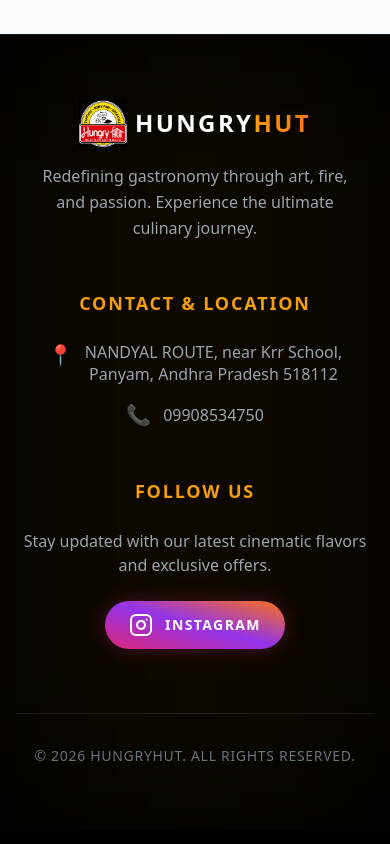
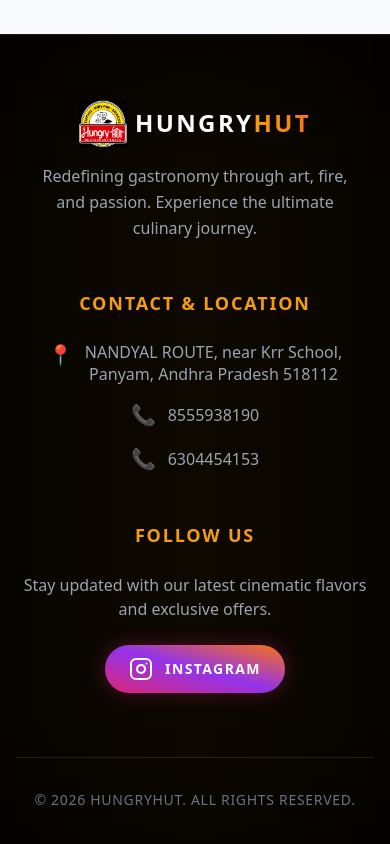
Before and after one commit to GobbarakalluSurendra/hungryhut, a React (Vite) app in the folder client/: page / in a window 390 px wide. Shown: the part 3541-4385 px from the top of the page. Built offline with nearby package versions, Linux system fonts and the light colour scheme; no server answers.

Commit message:
Update phone numbers in footer

```diff
--- a/client/src/layouts/CustomerLayout.jsx
+++ b/client/src/layouts/CustomerLayout.jsx
@@ -39,7 +39,11 @@
                                 </li>
                                 <li className="flex items-center gap-3 justify-center md:justify-start mt-4">
                                     <span className="text-xl">📞</span>
-                                    <a href="tel:09908534750" className="hover:text-primary transition-colors">09908534750</a>
+                                    <a href="tel:8555938190" className="hover:text-primary transition-colors">8555938190</a>
+                                </li>
+                                <li className="flex items-center gap-3 justify-center md:justify-start mt-2">
+                                    <span className="text-xl">📞</span>
+                                    <a href="tel:6304454153" className="hover:text-primary transition-colors">6304454153</a>
                                 </li>
                             </ul>
                         </div>
```
